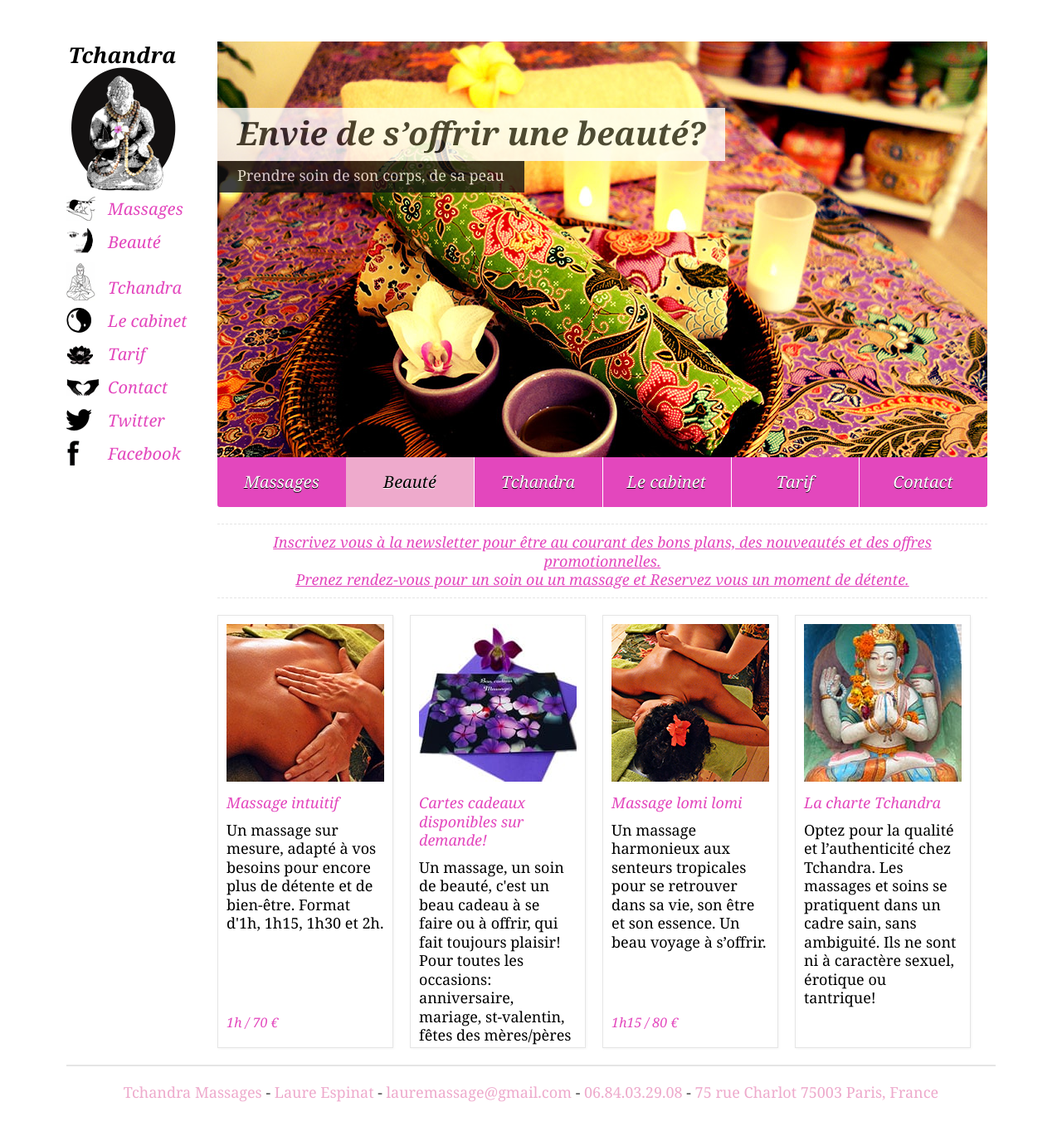
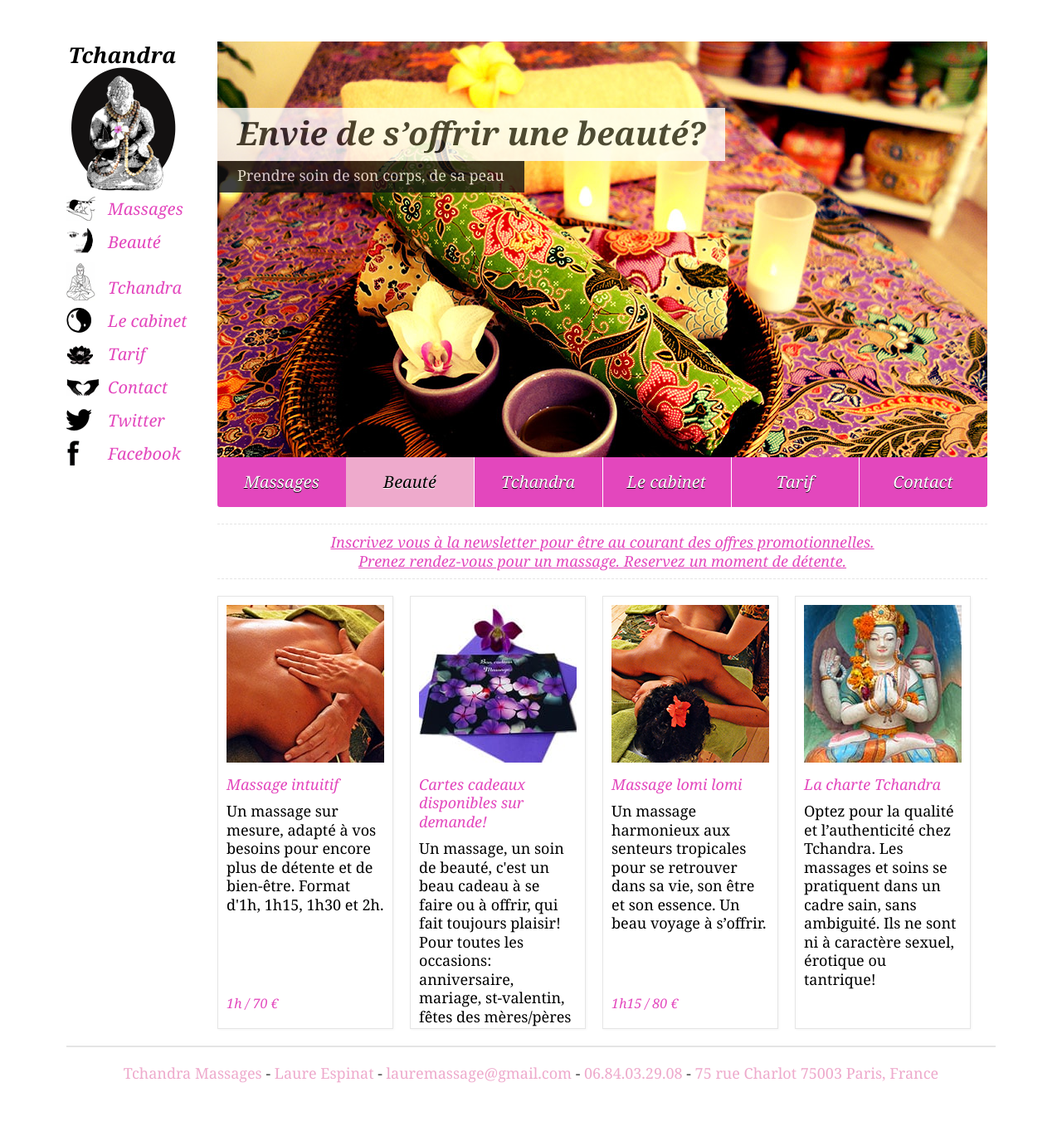
Before and after one commit to enrjphabricator/tchandra, a Jekyll site: the page built from index.html, in a window 1280 px wide. Shown: the whole page at 83% size. Built offline with Jekyll 4.4.1, drawn with Linux system fonts in a browser that asks for light colours; after the commit the page ends 1352 px from its top, so only the background shows below that; grey boxes are pictures that could not be loaded.

Commit message:
Update links.html

```diff
--- a/_includes/links.html
+++ b/_includes/links.html
@@ -1,10 +1,10 @@
 <section class="links">
     <ul>
         <li>
-            <a href="mailto:lauremassage@gmail.com?subject=M'inscrire à la newsletter&body=Bonjour,%0A Je souhaiterais m'inscrire à la newsletter de Tchandra massage.%0ACordialement,">Inscrivez vous à la newsletter pour être au courant des bons plans, des nouveautés et des offres promotionnelles.</a>
+            <a href="mailto:lauremassage@gmail.com?subject=M'inscrire à la newsletter&body=Bonjour,%0A Je souhaiterais m'inscrire à la newsletter de Tchandra massage.%0ACordialement,">Inscrivez vous à la newsletter pour être au courant des offres promotionnelles.</a>
         </li>
         <li>
-            <a href="mailto:lauremassage@gmail.com?subject=Prise de rendez-vous&body=Bonjour,%0AJe souhaiterais prendre rendez-vous pour <Nom du soin ou massage>%0AJe suis disponible le <jour heure>%0AJe vous joins mes coordonnées <Coordonnées>%0ACordialement,">Prenez rendez-vous pour un soin ou un massage et Reservez vous un moment de détente.</a>
+            <a href="mailto:lauremassage@gmail.com?subject=Prise de rendez-vous&body=Bonjour,%0AJe souhaiterais prendre rendez-vous pour <Nom du soin ou massage>%0AJe suis disponible le <jour heure>%0AJe vous joins mes coordonnées <Coordonnées>%0ACordialement,">Prenez rendez-vous pour un massage. Reservez un moment de détente.</a>
         </li>
     </ul>
 </section>
```
